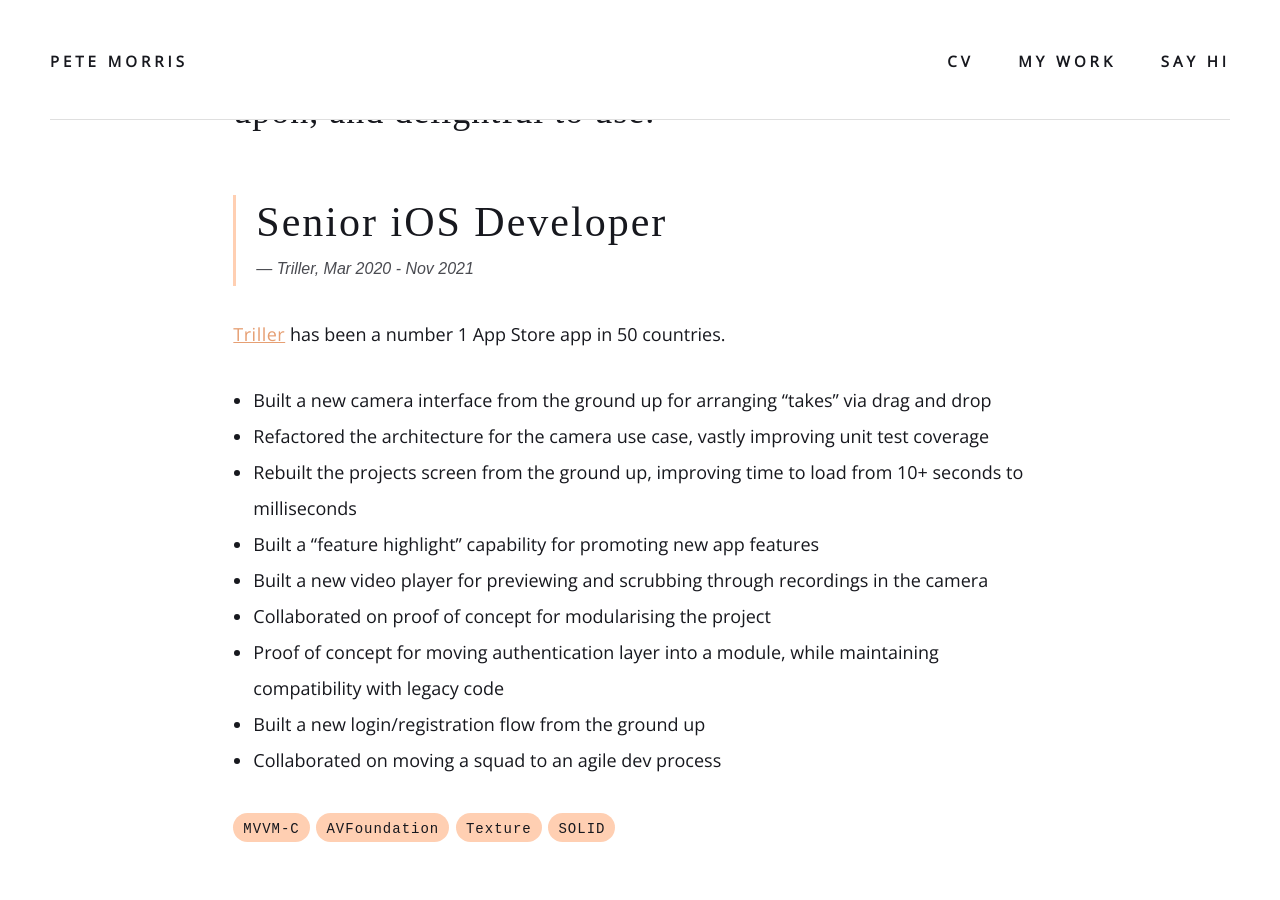
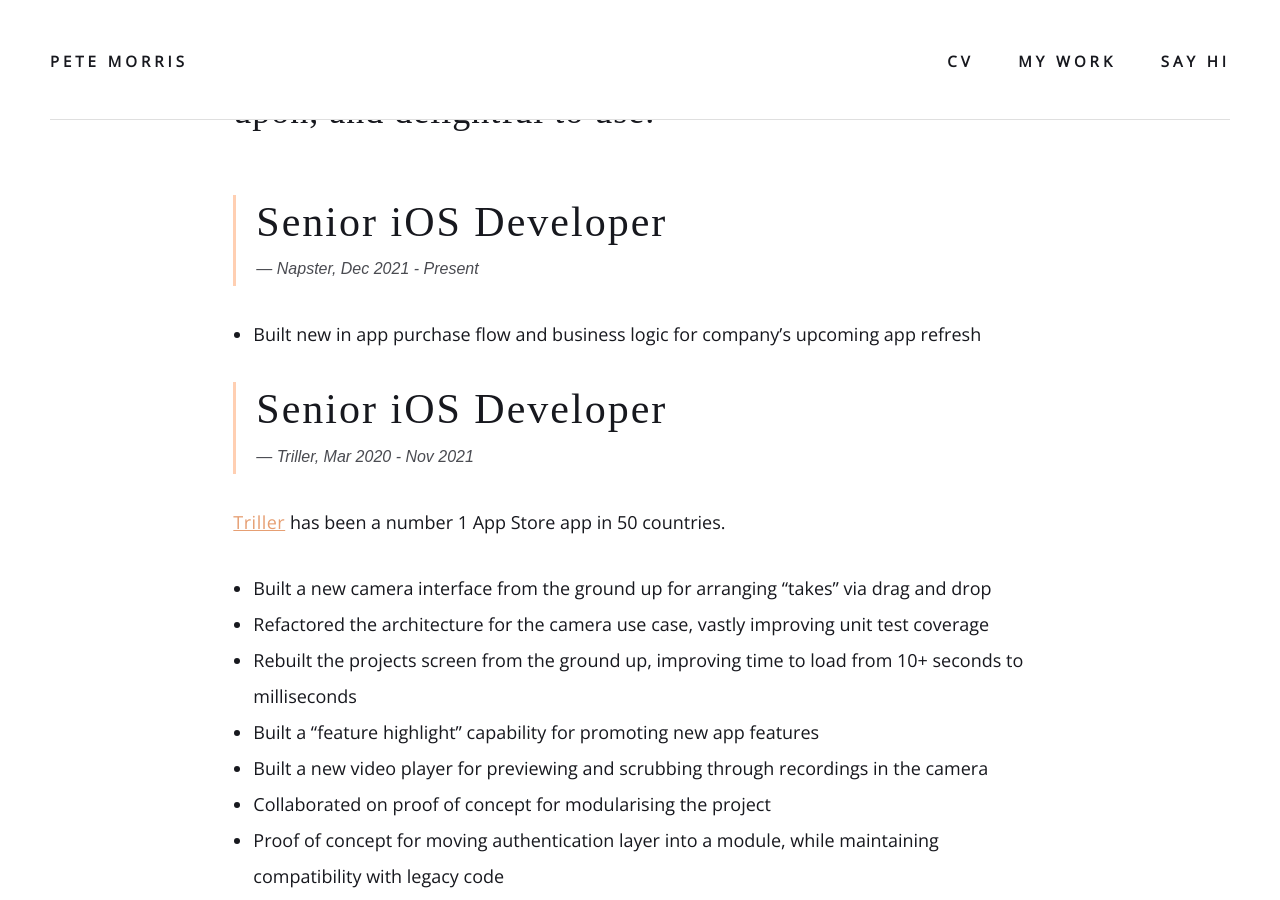
Before and after one commit to p-morris/p-morris.github.io, a Jekyll site: the page built from _pages/cv.md, in a window 1280 px wide and 900 px high, scrolled down 395 px. Built offline with Jekyll 4.4.1, drawn with Linux system fonts in a browser that asks for light colours; nearby versions of some CDN libraries; some web fonts are replaced.

Commit message:
Update CV

```diff
--- a/_pages/cv.md
+++ b/_pages/cv.md
@@ -23,6 +23,13 @@
 <div>
     <p class="intro">I love making apps that are testable, easy to build upon, and delightful to use.</p>
 </div>
+
+> {: .job-title}
+> ## Senior iOS Developer
+> <cite>Napster, Dec 2021 - Present</cite>
+
+{: .work-list}
+* Built new in app purchase flow and business logic for company's upcoming app refresh
 
 > {: .job-title}
 > ## Senior iOS Developer
```
